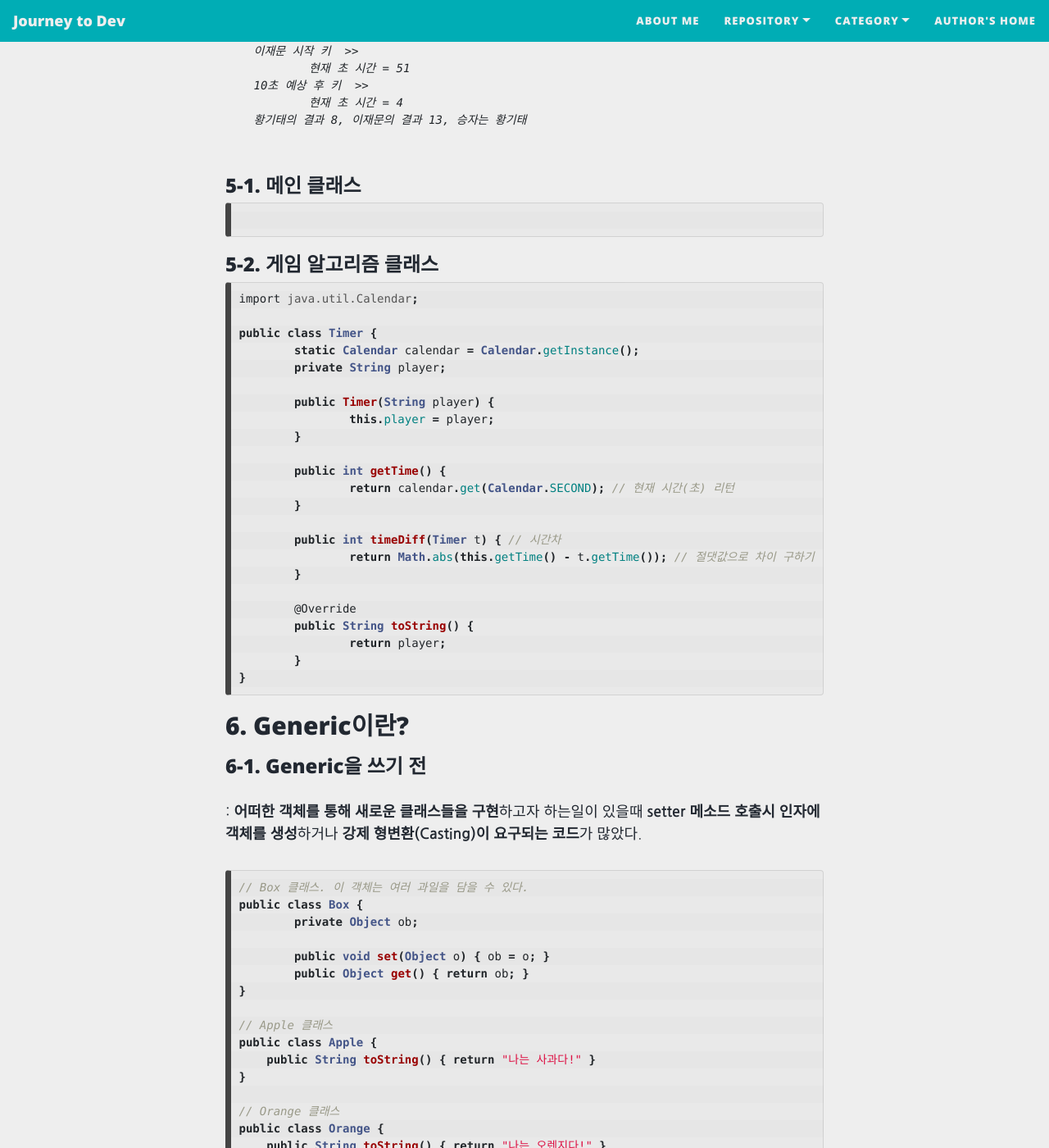
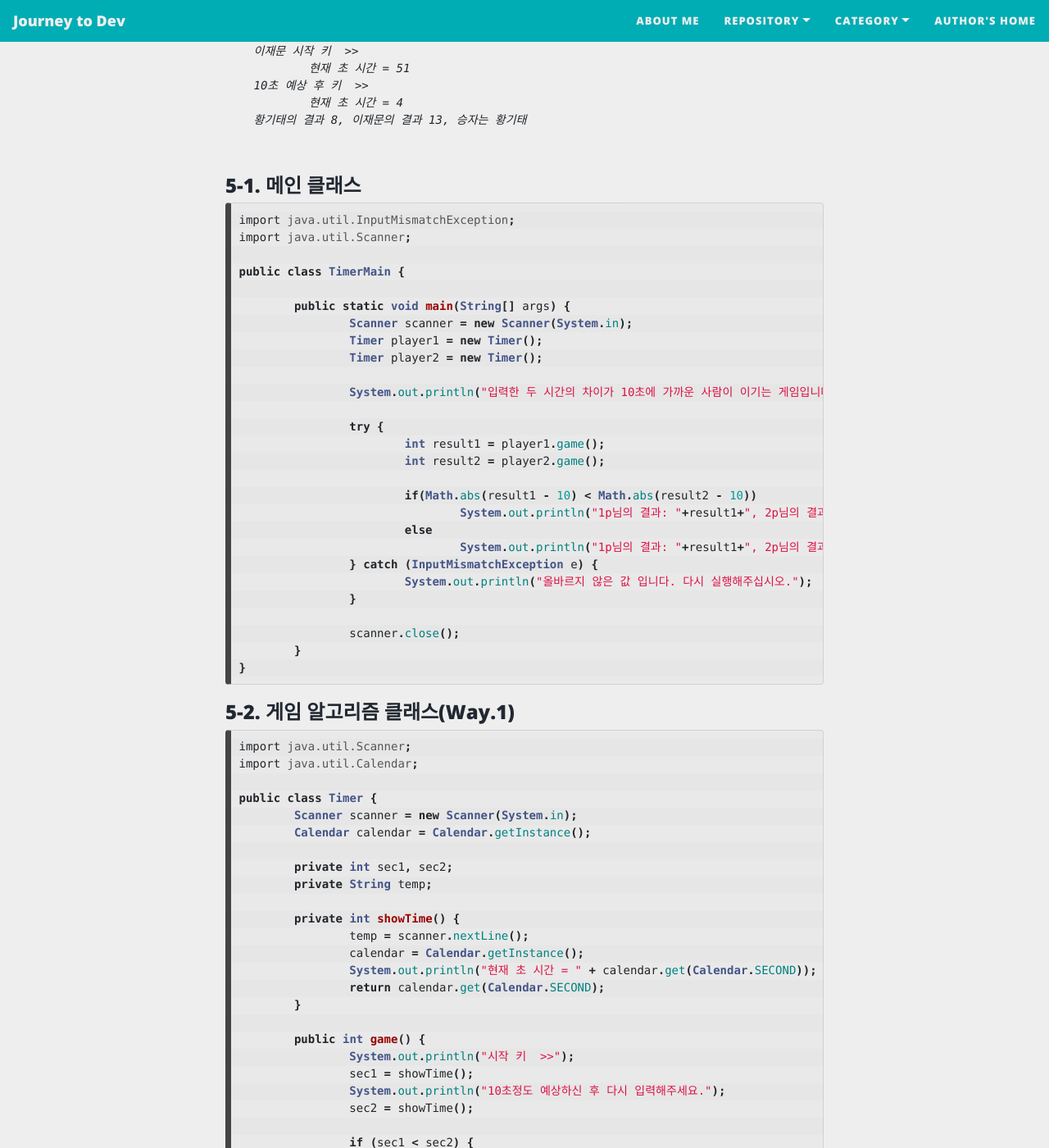
Before and after one commit to roqhdehd502/roqhdehd502.github.io, a Jekyll site: the page built from _posts/WebDev/2020-12-18-116.md, in a window 1280 px wide and 1400 px high, scrolled down 4970 px. Shown: the whole window at 82% size. Built offline with Jekyll 4.4.1, drawn with Linux system fonts in a browser that asks for light colours; nearby versions of some CDN libraries; some of the changed text lies outside the part shown.

Commit message:
Add files via upload

````diff
--- a/_posts/WebDev/2020-12-18-116.md
+++ b/_posts/WebDev/2020-12-18-116.md
@@ -230,11 +230,72 @@ public class Person implements Comparable {
 
 ### 5-1. 메인 클래스 ###
 
+```java
+import java.util.InputMismatchException;
+import java.util.Scanner;
+
+public class TimerMain {
+
+	public static void main(String[] args) {
+		Scanner scanner = new Scanner(System.in);
+		Timer player1 = new Timer();
+		Timer player2 = new Timer();
+
+		System.out.println("입력한 두 시간의 차이가 10초에 가까운 사람이 이기는 게임입니다.");
+
+		try {
+			int result1 = player1.game();
+			int result2 = player2.game();
+
+			if(Math.abs(result1 - 10) < Math.abs(result2 - 10))
+				System.out.println("1p님의 결과: "+result1+", 2p님의 결과 "+result2+", 승자는 1p");
+			else
+				System.out.println("1p님의 결과: "+result1+", 2p님의 결과 "+result2+", 승자는 2p");
+		} catch (InputMismatchException e) {
+			System.out.println("올바르지 않은 값 입니다. 다시 실행해주십시오.");
+		}
+
+		scanner.close();
+	}
+}
 ```
 
+### 5-2. 게임 알고리즘 클래스(Way.1) ###
+
+```java
+import java.util.Scanner;
+import java.util.Calendar;
+
+public class Timer {
+	Scanner scanner = new Scanner(System.in);
+	Calendar calendar = Calendar.getInstance();
+
+	private int sec1, sec2;
+	private String temp;
+
+	private int showTime() {
+		temp = scanner.nextLine();
+		calendar = Calendar.getInstance();
+		System.out.println("현재 초 시간 = " + calendar.get(Calendar.SECOND));
+		return calendar.get(Calendar.SECOND);
+	}
+
+	public int game() {
+		System.out.println("시작 키  >>");
+		sec1 = showTime();
+		System.out.println("10초정도 예상하신 후 다시 입력해주세요.");
+		sec2 = showTime();
+
+		if (sec1 < sec2) {
+			return sec2 - sec1;
+		} else {
+			return sec2 + (60 - sec1);
+		}
+	}
+}
 ```
 
-### 5-2. 게임 알고리즘 클래스 ###
+### 5-2. 게임 알고리즘 클래스(Way.2, 미구현) ###
 
 ```java
 import java.util.Calendar;
@@ -367,23 +428,60 @@ public class MyBox {
 ## 7. 아래를 프로그래밍 하시오. ##
 
 > ```java
-> Rectangle r1 = new Rectangle(5,6);
+> Rectangle r1 = new Rectangle(5,6); // (width, height)
 > Rectangle r2 = new Rectangle(7,9);
 >
-> Rectangle r3 = Rectangle.compareRect(r1,r2);
+> Rectangle r3 = Rectangle.compareRect(r1,r2); // r1과 r2를 비교해서 큰 사각형의 스펙을 가져오기
 >
-> System.out.println(r3.getHeight() + " : " + r3.getWidth()  + "입니다.");
+> System.out.println(r3.getWidth() + " : " + r3.getHeight() + "입니다.");
 >
 > ```
 >
 > ```cmd
-> 9 : 7 입니다.
+> 7 : 9 입니다.
 > ```
 
 ### 7-1. Rectangle 클래스 ###
 
 ```java
+public class Rectangle {
+	private int width, height;
 
+	public Rectangle(int width, int height) {
+		this.width = width;
+		this.height = height;
+	}
+
+	public int getWidth() {
+		return width;
+	}
+
+	public void setWidth(int width) {
+		this.width = width;
+	}
+
+	public int getHeight() {
+		return height;
+	}
+
+	public void setHeight(int height) {
+		this.height = height;
+	}
+
+	private int getArea() {
+		return width * height;
+	}
+
+	public static Rectangle compareRect(Rectangle r1, Rectangle r2) {
+		if (r1.getArea() > r2.getArea()) {
+			return r1;
+		} else if (r1.getArea() < r2.getArea()) {
+			return r2;
+		} else { // 둘이 비슷하면 r1꺼 그냥 가져오기
+			return r1;
+		}
+	}
+}
 ```
 
 ## 8. 아래를 프로그래밍 하시오. ##
@@ -393,14 +491,87 @@ public class MyBox {
 > - **정렬이 제대로 되었는지 배열에 저장된 객체의 getArea()함수를 순서대로 호출한다.**
 >
 > ```java
-> Rectangle[] rec = new Rectangle[3];
+> Rectangle[] rec = new Rectangle[4];
 > ........
-> Rectangle[] recSorting = Rectangle.getSortingRec(rec)
+> Rectangle[] recSorting = Rectangle.getSortingRec(rec);
 > ......
 > ```
 
-### 8-1. Rectangle 클래스 ###
+### 8-1. 메인 클래스 ###
 
 ```java
+import java.util.Scanner;
 
+public class RectangleMain02 {
+
+	public static void main(String[] args) {
+		Scanner scanner = new Scanner(System.in);
+		Rectangle02[] rec = new Rectangle02[4];
+
+		for (int i = 0; i < rec.length; i++) {
+			System.out.println("입력할 사각형의 가로(width)와 세로(height)의 길이를 입력해주세요.");
+			System.out.print("가로 >> ");
+			int width = scanner.nextInt();
+			System.out.print("세로 >> ");
+			int height = scanner.nextInt();
+
+			rec[i] = new Rectangle02(width, height);
+			System.out.println();
+		}
+
+		System.out.println("Unordered Elements >> ");
+		for (int i = 0; i < rec.length; i++) {
+			System.out.println((i+1) + "번 사각형 넓이: " + rec[i].getArea());
+		}
+		System.out.println();
+
+		System.out.println("Ordered Elements >> ");
+		Rectangle02[] recSorting = Rectangle02.getSortingRec(rec); // sorting(DESC)
+		for (int i = 0; i < recSorting.length; i++) {
+			System.out.println((i+1) + "번 사각형 넓이: " + recSorting[i].getArea());
+		}
+
+		scanner.close();
+	}
+}
 ```
+
+### 8-2. Rectangle 클래스 ###
+
+```java
+import java.util.Arrays;
+import java.util.Collections;
+
+public class Rectangle02 implements Comparable<Rectangle02> { // Generic 설정
+	private int width, height;
+
+	public Rectangle02() {
+
+	}
+
+	public Rectangle02(int width, int height) {
+		this.width = width;
+		this.height = height;
+	}
+
+	public int getArea() {
+		return width * height;
+	}
+
+	@Override
+	public int compareTo(Rectangle02 rec) { // comapareTo 하는 과정에서 캐스팅과정 생략
+		if (this.getArea() < rec.getArea()) {
+			return -1;
+		} else if (this.getArea() == rec.getArea()) {
+			return 0;
+		} else {
+			return 1;
+		}
+	}
+
+	public static Rectangle02[] getSortingRec(Rectangle02[] rec) {
+		Arrays.sort(rec, Collections.reverseOrder()); // 컬렉션으로 내림차순 정렬하기
+		return rec;
+	}
+}
+```
````
